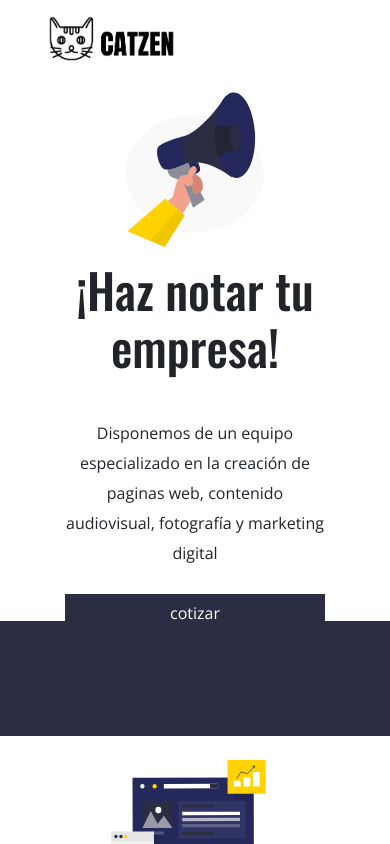
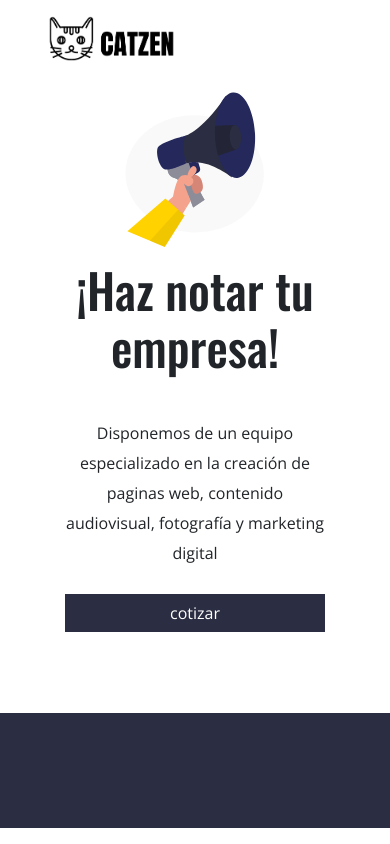
Before and after one commit to leobar37/catzenLanding, a Next.js app: page / in a window 390 px wide. Shown: the top 844 px of the page. Built offline with nearby package versions, Linux system fonts and the light colour scheme.

Commit message:
responsive menu

```diff
--- a/src/styles/sass/_landing.scss
+++ b/src/styles/sass/_landing.scss
@@ -18,9 +18,9 @@
     }
   }
   @include media-sm {
-    height: 90vh;
+    height: 100vh;
     .addon_rect {
-      bottom: 1.5rem;
+      bottom: 1rem !important;
     }
   }
 
@@ -76,7 +76,6 @@
       }
     }
   }
-
   /* mobile */
 
   @include media-sm {
@@ -128,7 +127,6 @@
 
 /* element two columns
  */
-
 .element_info {
   margin-top: 2rem;
   display: flex;
```
